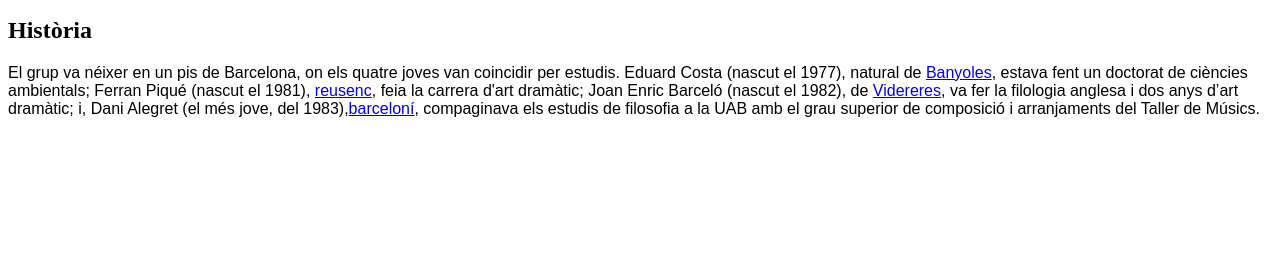
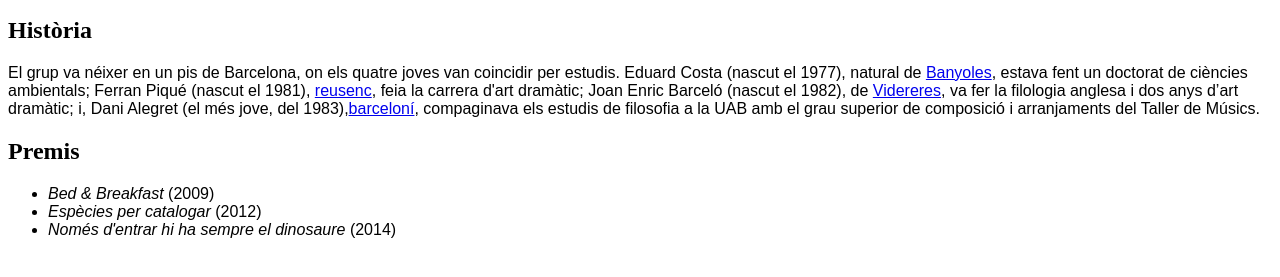
Before and after one commit to roobert14/m8-smx-ramirez, a plain HTML site: page Practica/reto4_crack.html in a window 1280 px wide. Shown: the part 155-432 px from the top of the page. Drawn offline with Linux system fonts and the light colour scheme.

Commit message:
primer commit

```diff
--- a/Practica/reto4_crack.html
+++ b/Practica/reto4_crack.html
@@ -24,5 +24,13 @@
 
         <h2>Història</h2>
         <p>El grup va néixer en un pis de Barcelona, on els quatre joves van coincidir per estudis. Eduard Costa (nascut el 1977), natural de <a href="https://ca.wikipedia.org/wiki/Banyoles">Banyoles</a>, estava fent un doctorat de ciències ambientals; Ferran Piqué (nascut el 1981), <a href="https://ca.wikipedia.org/wiki/Reus">reusenc</a>, feia la carrera d'art dramàtic; Joan Enric Barceló (nascut el 1982), de <a href="https://ca.wikipedia.org/wiki/Vidreres">Videreres</a>, va fer la filologia anglesa i dos anys d’art dramàtic; i, Dani Alegret (el més jove, del 1983),<a href="https://ca.wikipedia.org/wiki/Barcelona">barceloní</a>, compaginava els estudis de filosofia a la UAB amb el grau superior de composició i arranjaments del Taller de Músics.</p>
+
+        <h2>Premis</h2>
+        <ul>
+            <li><em>Bed & Breakfast</em> (2009)</li>
+            <li><em>Espècies per catalogar</em> (2012)</li>
+            <li><em>Només d'entrar hi ha sempre el dinosaure</em> (2014)</li>
+        </ul>
+
 </body>
 </html>
```
Also changed, not shown: Practica/reto4_basico.css (line endings or trailing spaces).
